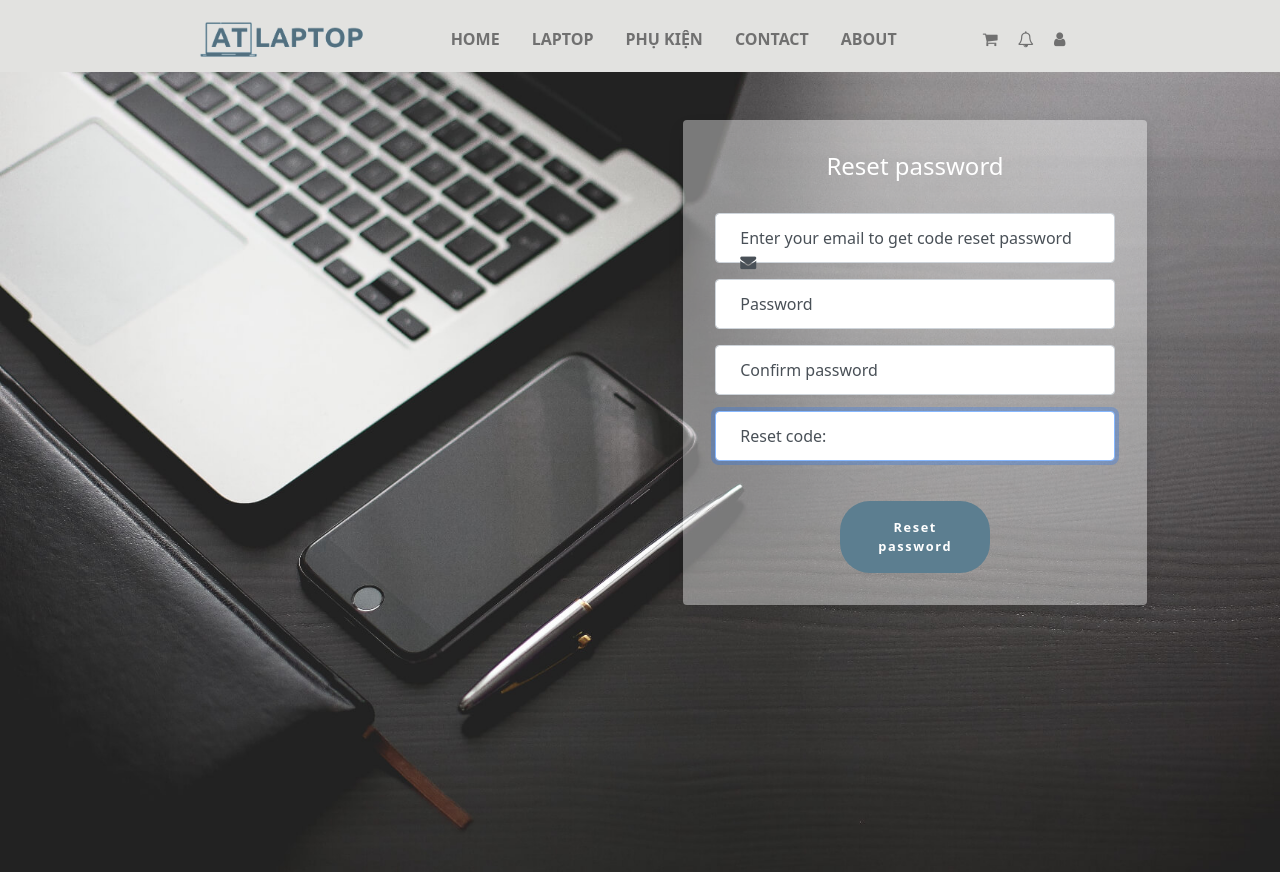
After one commit to Trugtie/atproject, a PHP site: page /resetpass.html in a window 1280 px wide. The commit adds this page. Run offline with PHP 8.4, Linux system fonts and the light colour scheme.

Commit message:
them resetpass va css

```diff
--- a/css/register-style.css
+++ b/css/register-style.css
@@ -37,6 +37,12 @@ a{
 
     width: 500px;
     margin-right: 80px;
+}
+
+.width-resetpass{
+
+  width: 650px;
+  margin-right: 40px;
 }
 :root {
     --input-padding-x: 1.5rem;
--- /dev/null
+++ b/resetpass.html
@@ -0,0 +1,84 @@
+<!DOCTYPE html>
+<html lang="en">
+<head>
+    <meta charset="UTF-8">
+    <meta http-equiv="X-UA-Compatible" content="IE=edge">
+    <meta name="viewport" content="width=device-width, initial-scale=1.0">
+    <title>Register - ATLAPTOP</title>
+    <link href="https://cdn.jsdelivr.net/npm/bootstrap@5.1.3/dist/css/bootstrap.min.css" rel="stylesheet" integrity="sha384-1BmE4kWBq78iYhFldvKuhfTAU6auU8tT94WrHftjDbrCEXSU1oBoqyl2QvZ6jIW3" crossorigin="anonymous">
+    <link rel="stylesheet" href="https://cdn.jsdelivr.net/npm/font-awesome@4.7.0/css/font-awesome.min.css">
+    <link rel="stylesheet" href="css/register-style.css">
+</head>
+<body >
+    <header class="banner">
+        <div class="container text-banner" style="margin-top:15px; margin-bottom: 10px;">
+            <ul class="nav justify-content-center align-items-center">
+                <li>
+                    <img src="images/logo.png" style="width: 166px; height:47px; margin-right: 70px;">
+                </li>
+                <li class="nav-item">
+                    <a href="" class="nav-link">HOME</a>
+                </li>
+                <li class="nav-item">
+                    <a href="" class="nav-link">LAPTOP</a>
+                </li>
+                <li class="nav-item">
+                    <a href="" class="nav-link">PHỤ KIỆN</a>
+                </li>
+                <li class="nav-item">
+                    <a href="" class="nav-link">CONTACT</a>
+                </li>
+                <li class="nav-item">
+                    <a href="" class="nav-link">ABOUT</a>
+                </li>
+                <div style="margin-left: 70px;">
+                    <a href="#"><i class="fa fa-shopping-cart">&emsp;</i></a>
+                    <a href="#"><i class="fa fa-bell-o">&emsp;</i></a>
+                    <a href="#"><i class="fa fa-user">&emsp;</i></a>
+                </div>
+            </ul>
+        </div>
+    </header>
+
+    <!-- content  -->
+    <section id="content" >
+        <div class="container width-resetpass">
+            <div class="row">
+              <div class="col-lg-10 col-xl-9 mx-auto">
+                <div class="card card-signin flex-row my-5">
+
+                  <div class="card-body">
+                    <h5 class="card-title text-center" style="color: #fff;">Reset password</h5>
+                    <form class="form-signin">
+                        <div class="form-label-group">
+                            <input type="email" id="inputEmail" class="form-control" placeholder="Email address" required>
+                            <label for="inputEmail">Enter your email to get code reset password &ensp; <i class="fa fa-envelope"></i></label>
+                          </div>
+                      <div class="form-label-group">
+                        <input type="password" id="inputPassword" class="form-control" placeholder="Password" required>
+                        <label for="inputPassword">Password</label>
+                      </div>
+                      <div class="form-label-group">
+                        <input type="password" id="inputConfirmPassword" class="form-control" placeholder="Password" required>
+                        <label for="inputConfirmPassword">Confirm password</label>
+                      </div>
+                      <div class="form-label-group">
+                        <input type="text" id="inputUserame" class="form-control" placeholder="Username" required autofocus>
+                        <label for="inputUserame">Reset code:</label>
+                      </div>
+                      <br>
+
+                        <button class="btn btn-lg  btn-block" style="width:150px; margin-left: 125px;"  type="submit">Reset password</button>
+                    </form>
+                  </div>
+                </div>
+              </div>
+            </div>
+          </div>
+    </section>
+
+    <script src="https://code.jquery.com/jquery-3.3.1.slim.min.js" integrity="sha384-q8i/X+965DzO0rT7abK41JStQIAqVgRVzpbzo5smXKp4YfRvH+8abtTE1Pi6jizo" crossorigin="anonymous"></script>
+    <script src="https://cdnjs.cloudflare.com/ajax/libs/popper.js/1.14.3/umd/popper.min.js" integrity="sha384-ZMP7rVo3mIykV+2+9J3UJ46jBk0WLaUAdn689aCwoqbBJiSnjAK/l8WvCWPIPm49" crossorigin="anonymous"></script>
+    <script src="https://stackpath.bootstrapcdn.com/bootstrap/4.1.3/js/bootstrap.min.js" integrity="sha384-ChfqqxuZUCnJSK3+MXmPNIyE6ZbWh2IMqE241rYiqJxyMiZ6OW/JmZQ5stwEULTy" crossorigin="anonymous"></script>
+</body>
+</html>
```
